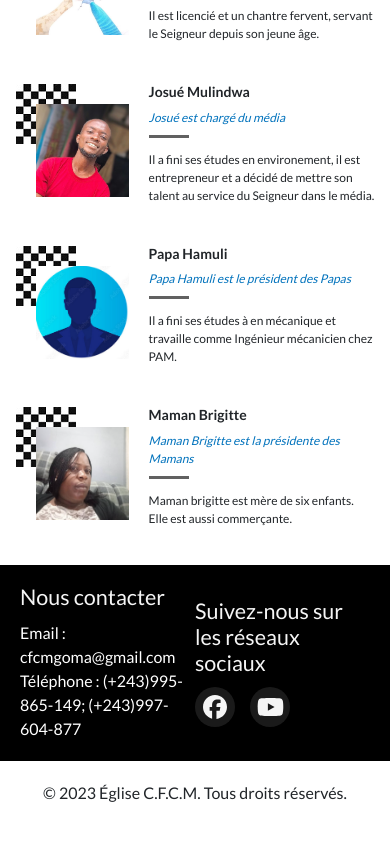
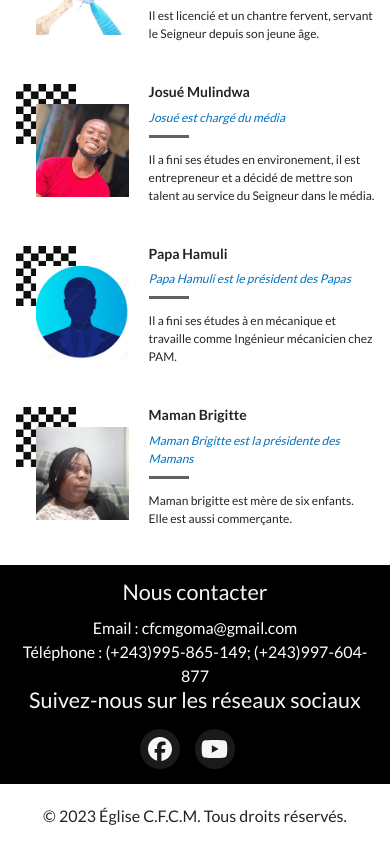
Before and after one commit to Olivier-Kango/cfcm, a React (Create React App) app: page / in a window 390 px wide. Shown: the part 2500-3344 px from the top of the page. Before the commit the page ends 3321 px from the top, so only its background shows below. Built offline with nearby package versions, Linux system fonts and the light colour scheme; a web font is replaced by a local one.

Commit message:
Add social media

```diff
--- a/src/styling/Footer.scss
+++ b/src/styling/Footer.scss
@@ -74,3 +74,15 @@
   padding: 0; // Espacement interne
   margin-top: 20px; // Espacement externe
 }
+
+@media (max-width: 768px) {
+  .footer-content {
+    flex-direction: column;
+    text-align: center;
+    padding: 15px;
+  }
+
+  .social-icons {
+    margin-top: 15px;
+  }
+}
```
